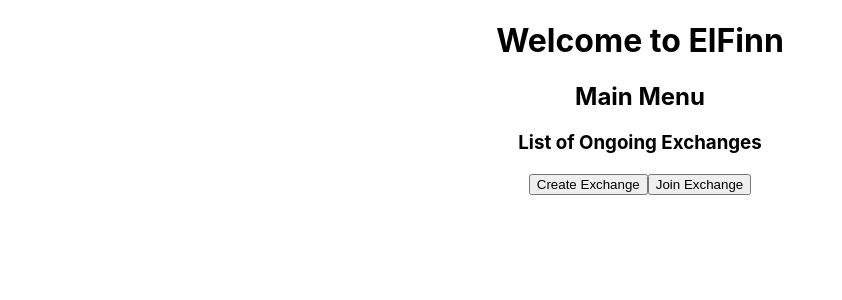
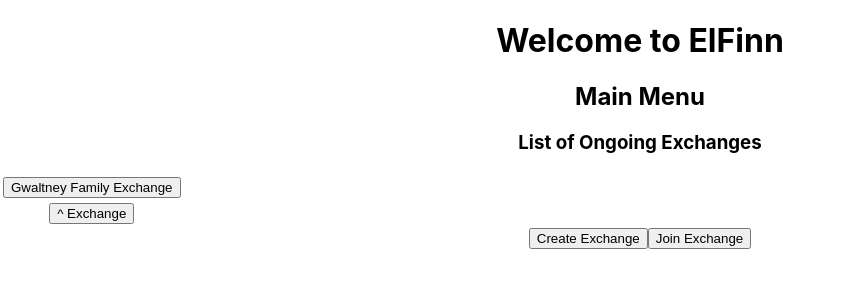
Before and after one commit to gwaltneyluke/elfinn, a React (Create React App) app: page / in a window 1280 px wide. Shown: the top 300 px of the page, without its empty margins (0-842 px from the left). Built offline with nearby package versions, Linux system fonts and the light colour scheme.

Commit message:
fix: listing ongoing exchanges

```diff
--- a/src/ListExchanges.js
+++ b/src/ListExchanges.js
@@ -1,4 +1,15 @@
 function ListExchanges({ ongoingExchanges }) {
+
+  const listOngoing = ongoingExchanges.map((oe, idx) => {
+    return (
+      <tr key={`ongoing-exchange-${idx}`}>
+        <td>
+          <button>{oe.exchangeName}</button>
+        </td>
+      </tr>
+    );
+  });
+
   return (
     <div className="ListExchanges">
       {ongoingExchanges && ongoingExchanges.length > 0 ?
@@ -6,13 +17,7 @@ function ListExchanges({ ongoingExchanges }) {
           <h3>List of Ongoing Exchanges</h3>
           <table>
             <tbody>
-              {ongoingExchanges.forEach((oe, idx) => {
-                <td key={`ongoing-exchange-${idx}`}>
-                  <tr>
-                    <button>{oe.exchangeName}</button>
-                  </tr>
-                </td>
-              })}
+              {listOngoing}
             </tbody>
           </table>
         </div> :
```
